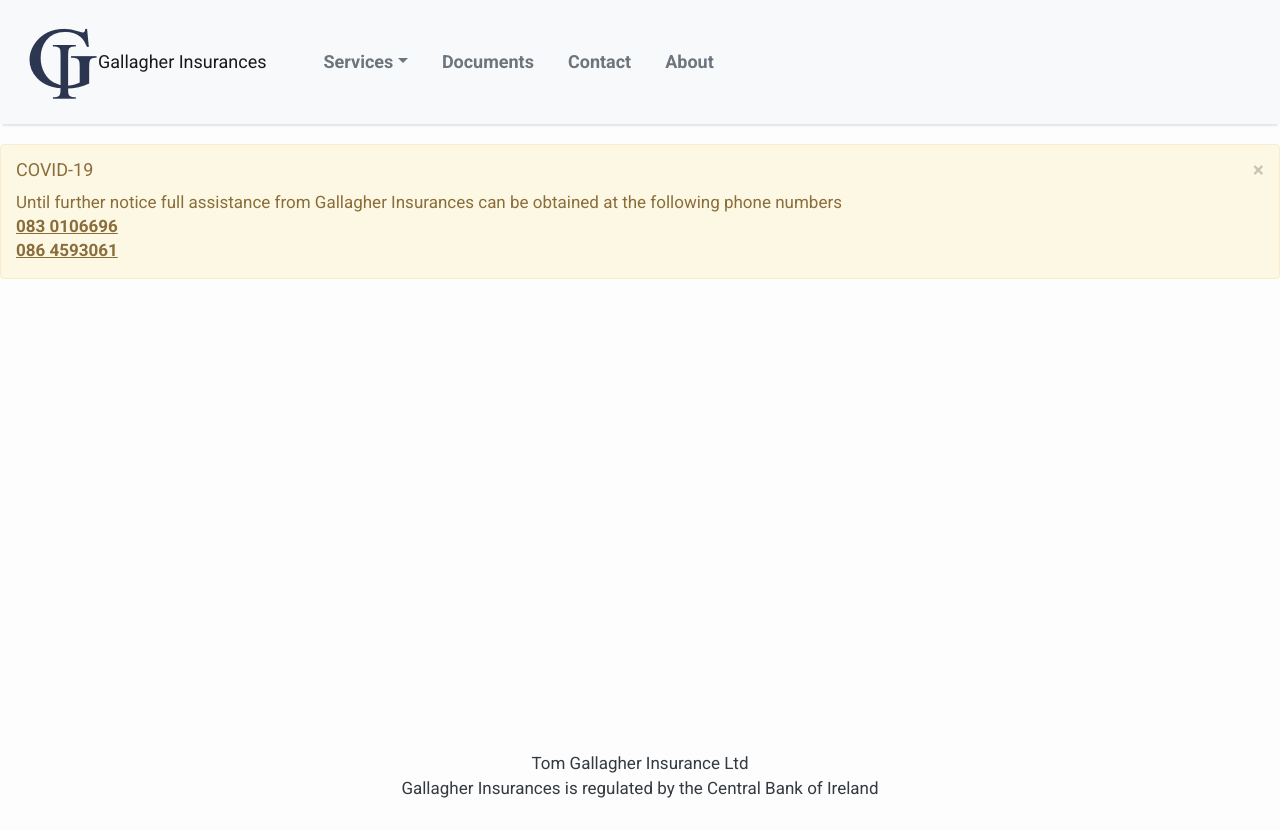
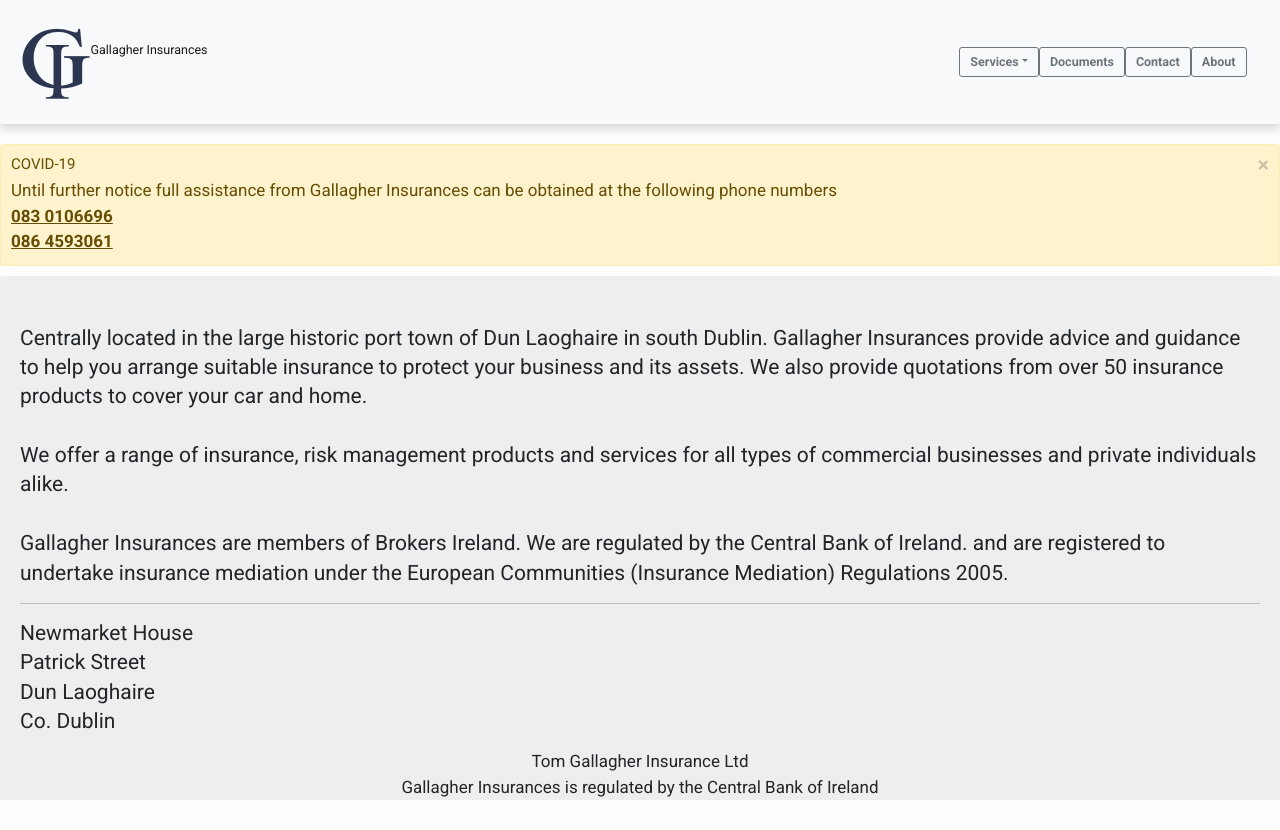
Before and after one commit to DanielGall500/Insurance, a Django app: template src/gll_insurance/services/templates/services/index.html in a window 1280 px wide. Before the commit the page ends 798 px from the top, so only its background shows below. Run offline with Django 3.2, Linux system fonts and the light colour scheme; the template is opened without the code that fills it, so the values that code supplies are empty; some libraries are stand-ins or nearby versions.

Commit message:
home improvements

```diff
--- a/src/gll_insurance/services/templates/services/base.html
+++ b/src/gll_insurance/services/templates/services/base.html
@@ -13,6 +13,8 @@
         <link rel="stylesheet" href="https://maxcdn.bootstrapcdn.com/bootstrap/3.4.1/css/bootstrap.min.css">
         <script src="https://ajax.googleapis.com/ajax/libs/jquery/3.5.1/jquery.min.js"></script>
         <script src="https://maxcdn.bootstrapcdn.com/bootstrap/3.4.1/js/bootstrap.min.js"></script>
+        <link rel="stylesheet" href="https://maxcdn.bootstrapcdn.com/bootstrap/4.0.0-alpha.2/css/bootstrap.min.css" integrity="sha384-y3tfxAZXuh4HwSYylfB+J125MxIs6mR5FOHamPBG064zB+AFeWH94NdvaCBm8qnd" crossorigin="anonymous">
+
 
         <style>
         	body {
--- a/src/gll_insurance/services/templates/services/index.html
+++ b/src/gll_insurance/services/templates/services/index.html
@@ -1,4 +1,5 @@
 {% extends 'services/base.html' %}
+{% load static %}
 
 {% block content %}
 <div class="alert alert-warning">
@@ -7,4 +8,31 @@
     <p>Until further notice full assistance from Gallagher Insurances can be obtained at the following phone numbers
     <br><u><b>083 0106696<br>086 4593061</b></u></p>
 </div>
+
+<div class="jumbotron">
+	<p class="lead">
+		Centrally located in the large historic port town of Dun Laoghaire in south Dublin. Gallagher Insurances provide advice and guidance to help you arrange suitable insurance to protect your business and its assets. We also provide quotations from over 50 insurance products to cover your car and home.
+		<br><br>
+		We offer a range of insurance, risk management products and services for all types of commercial businesses and private individuals alike.
+		<br><br>
+		Gallagher Insurances are members of Brokers Ireland. We are regulated by the Central Bank of Ireland. and are registered to undertake insurance mediation under the European Communities (Insurance Mediation) Regulations 2005.
+	</p>
+
+	<hr class="my-4">
+
+	<p class="lead">Newmarket House<br>Patrick Street<br>Dun Laoghaire<br>Co. Dublin</p>
+</div>
+
+<div class="card-deck">
+	{% for service in services_list %}
+		<div class="card">
+			<img class="card-img-top" src="{% static 'services/GI_logo.png' %}" alt="card image cap">
+			<div class="card-body">
+				<h5 class="card-title">{{ service.title }}</h5>
+			</div>
+
+			<a href="#" class="btn btn-primary">Learn More</a>
+		</div>
+	{% endfor %}
+</div>
 {% endblock content %}
```
Also changed, not shown: src/gll_insurance/db.sqlite3, src/gll_insurance/services/static/services/stock_A.jpg (added).
